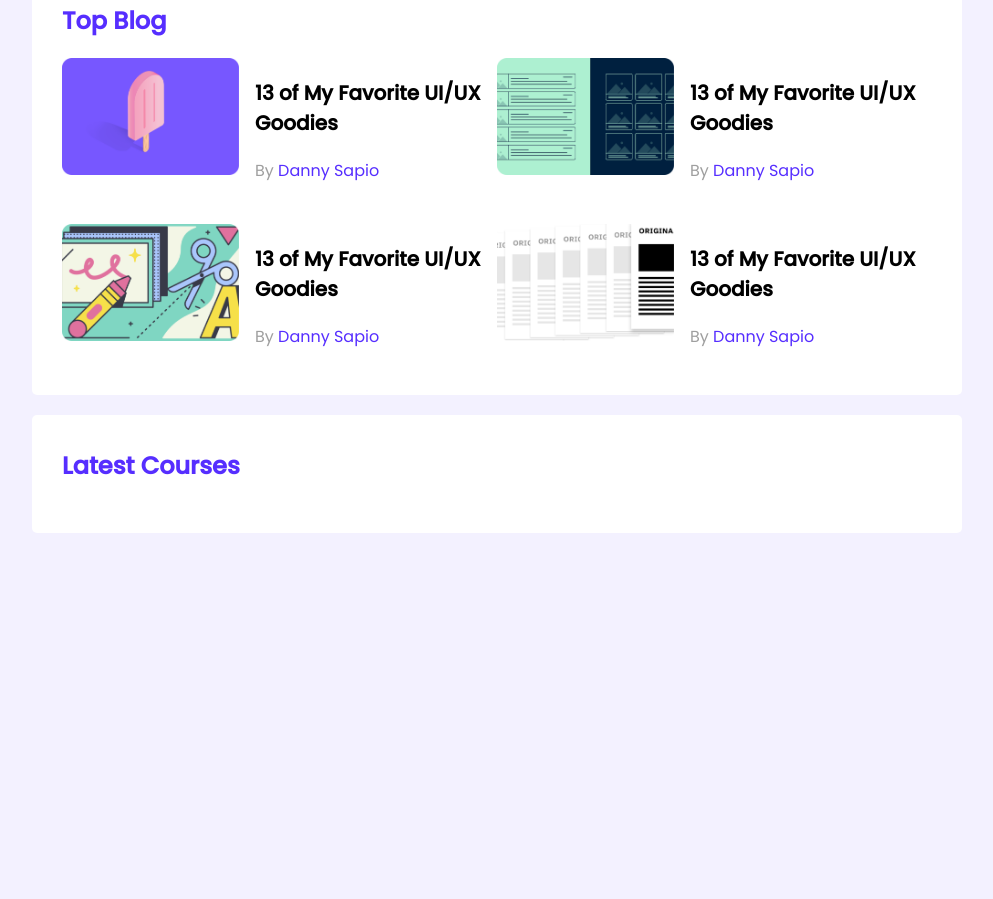
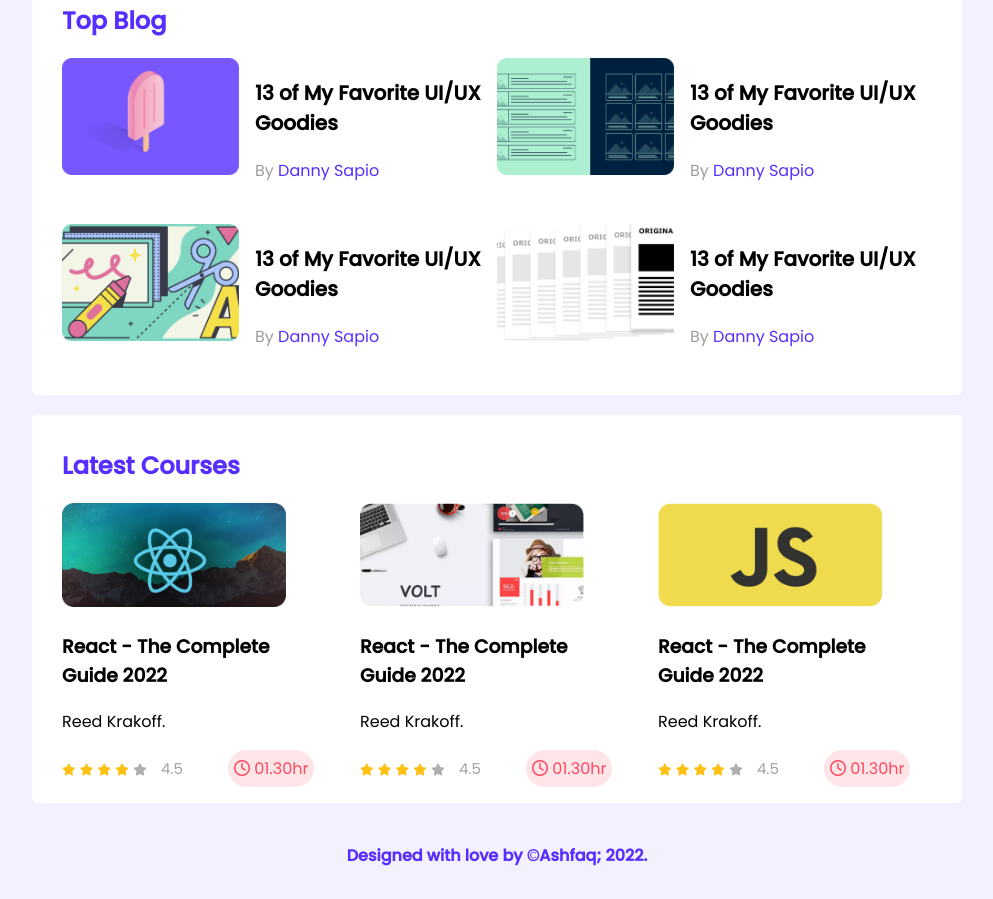
Before and after one commit to hossainashfaq/leader-board-css3, a plain HTML site: page index.html in a window 1280 px wide. Shown: the part 321-1220 px from the top of the page, without its empty margins (143-1136 px from the left). Before the commit the page ends 862 px from the top, so only its background shows below. Drawn offline with Linux system fonts and the light colour scheme; a web font is replaced by a local one.

Commit message:
updated footer

```diff
--- a/index.html
+++ b/index.html
@@ -7,6 +7,8 @@
     <title>Leader Board</title>
     <!-- icon of site -->
     <link rel="icon" type="image/x-icon" href="./images/icons/favicon.png">
+    <!-- Font awesome -->
+    <script src="https://kit.fontawesome.com/2ccbb62753.js" crossorigin="anonymous"></script>
     <!-- start of stylesheet -->
     <link rel="stylesheet" href="./styles/style.css">
 </head>
@@ -112,8 +114,87 @@
         <!-- Latest Courses -->
         <section class="container">
             <h2 class="section-title">Latest Courses</h2>
+            <div class="courses">
+                <div class="course">
+                    <div class="course-banner">
+                        <img src="../images/courses/course-1.png" alt="">
+                        <div class="course-detail">
+                            <h3 class="course-title">React - The Complete Guide 2022</h3>
+                            <p class="course-author">Reed Krakoff.</p>
+                            <div class="course-info">
+                            <div>
+                                <i class="fas fa-star filled"></i>
+                                <i class="fas fa-star filled"></i>
+                                <i class="fas fa-star filled"></i>
+                                <i class="fas fa-star filled"></i>
+                                <i class="fas fa-star empty"></i>
+                                <span class="rating">4.5</span>
+                            </div>
+
+                            <div class="duration">
+                                <i class="far fa-clock"></i>
+                                01.30hr
+                            </div>
+                            </div>
+                    </div>
+                    </div>
+                </div>
+                <div class="course">
+                    <div class="course-banner">
+                        <img src="../images/courses/course-2.png" alt="">
+                        <div class="course-detail">
+                            <h3 class="course-title">React - The Complete Guide 2022</h3>
+                            <p class="course-author">Reed Krakoff.</p>
+                            <div class="course-info">
+                            <div>
+                                <i class="fas fa-star filled"></i>
+                                <i class="fas fa-star filled"></i>
+                                <i class="fas fa-star filled"></i>
+                                <i class="fas fa-star filled"></i>
+                                <i class="fas fa-star empty"></i>
+                                <span class="rating">4.5</span>
+                            </div>
+
+                            <div class="duration">
+                                <i class="far fa-clock"></i>
+                                01.30hr
+                            </div>
+                            </div>
+                    </div>
+                    </div>
+                </div>
+                <div class="course">
+                    <div class="course-banner">
+                        <img src="../images/courses/course-3.png" alt="">
+                        <div class="course-detail">
+                            <h3 class="course-title">React - The Complete Guide 2022</h3>
+                            <p class="course-author">Reed Krakoff.</p>
+                            <div class="course-info">
+                            <div>
+                                <i class="fas fa-star filled"></i>
+                                <i class="fas fa-star filled"></i>
+                                <i class="fas fa-star filled"></i>
+                                <i class="fas fa-star filled"></i>
+                                <i class="fas fa-star empty"></i>
+                                <span class="rating">4.5</span>
+                            </div>
+
+                            <div class="duration">
+                                <i class="far fa-clock"></i>
+                                01.30hr
+                            </div>
+                            </div>
+                    </div>
+                    </div>
+                </div>
+            </div>
+
         </section>
 
     </main>
+    <footer>
+        <p class="footer">Designed with love by <span ><a target="blank" href="https://www.linkedin.com/in/ashfaqhossain/">©Ashfaq;</a></span> 2022.</p>
+    </footer>
+
 </body>
 </html>
--- a/styles/style.css
+++ b/styles/style.css
@@ -76,3 +76,98 @@ Top Blogs Styles
     font-size: 16px;
     color: #562EFF;
 }
+/* Course Section */
+.courses{
+    display: grid;
+    grid-template-columns: repeat(3, 1fr);
+    grid-column-gap: 24px;
+}
+.course{
+    width: 252.42px;
+    height: 269.79px;
+}
+.course .course-banner img{
+    width: 224px;
+    height: 104px;
+}
+.course-info{
+    display: flex;
+    justify-content: space-between;
+    align-items: center;
+}
+.fa-star{
+    font-size: 12px;
+}
+.fa-star.filled{
+    color:#FFC014;
+}
+.fa-star.empty{
+    color: #AEAEAE;
+}
+.rating{
+    margin-left: 10px;
+    color: #A2A2A2;
+    font-size: 15px;
+}
+.duration{
+    border-radius: 20px;
+    padding: 6px;
+    background-color: #FFE4E8;
+    color: #FF4A60;
+}
+.footer{
+    color: #562EFF;
+    text-align: center;
+    font-weight: bold;
+    margin-top: 20px;
+    padding-top: 20px;
+    height: 40px;
+
+}
+a{
+    text-decoration: none;
+    color: #562EFF;
+}
+
+/* -------------------
+Media Queries
+----------------------*/
+/* Mobile */
+@media only screen and (max-width: 688px) {
+    .container{
+        width: 100%;
+    }
+    .players, .blogs, .courses{
+        grid-template-columns: repeat(1, 1fr);
+    }
+    .player, .blog, .course{
+        flex-direction: column;
+
+    }
+    .course{
+        margin-bottom: 30px;
+    }
+    .blogs, .courses{
+        margin-left: 15px;
+    }
+
+}
+/* Tablet Devices */
+@media only screen and (min-width: 688px) and (max-width: 992px)
+{
+    .container
+    {
+        width: 100%;
+    }
+    .players, .courses
+    {
+        grid-template-columns: repeat(2, 1fr);
+    }
+    .blogs
+    {
+        grid-template-columns: repeat(2, 1fr);
+    }
+    .course{
+        margin-bottom: 30px;
+    }
+}
```
